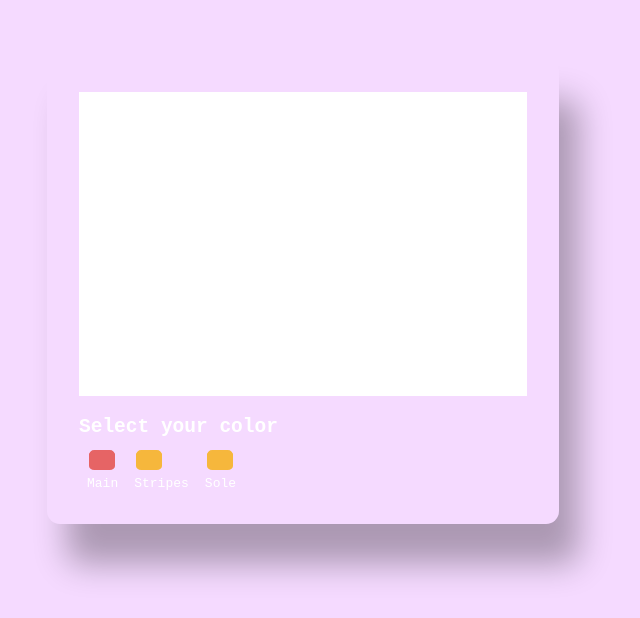
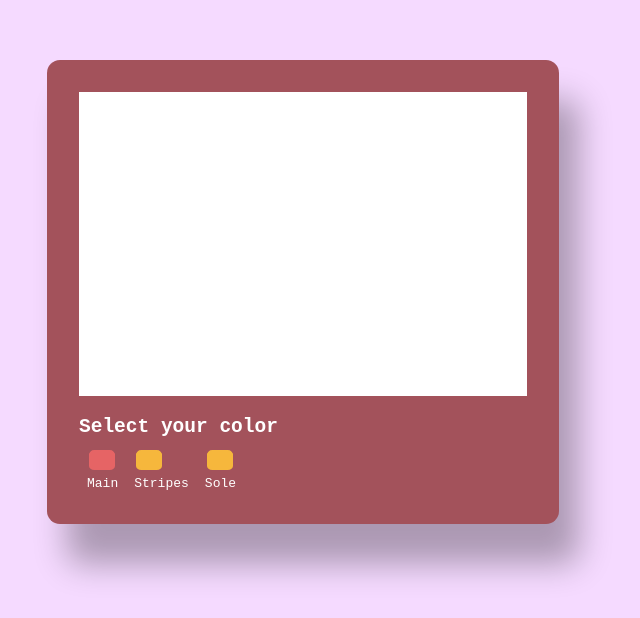
Before and after one commit to deepakgudi-pixel/product-customizer, a React (Vite) app: page / in a window 1280 px wide. Shown: the part 108-726 px from the top of the page, without its empty margins (337-977 px from the left). Built offline with nearby package versions, Linux system fonts and the light colour scheme.

Commit message:
added model-light-shadows

```diff
--- a/src/styles/_showCase.scss
+++ b/src/styles/_showCase.scss
@@ -18,6 +18,7 @@
     box-shadow: 20px 40px 33px rgba(0, 0, 0, 0.3);
     padding: 2rem;
     width: 35vw;
+    background-color: hsl(353, 33%, 48%);
 
     .product-canvas {
         width: 35vw;
```
